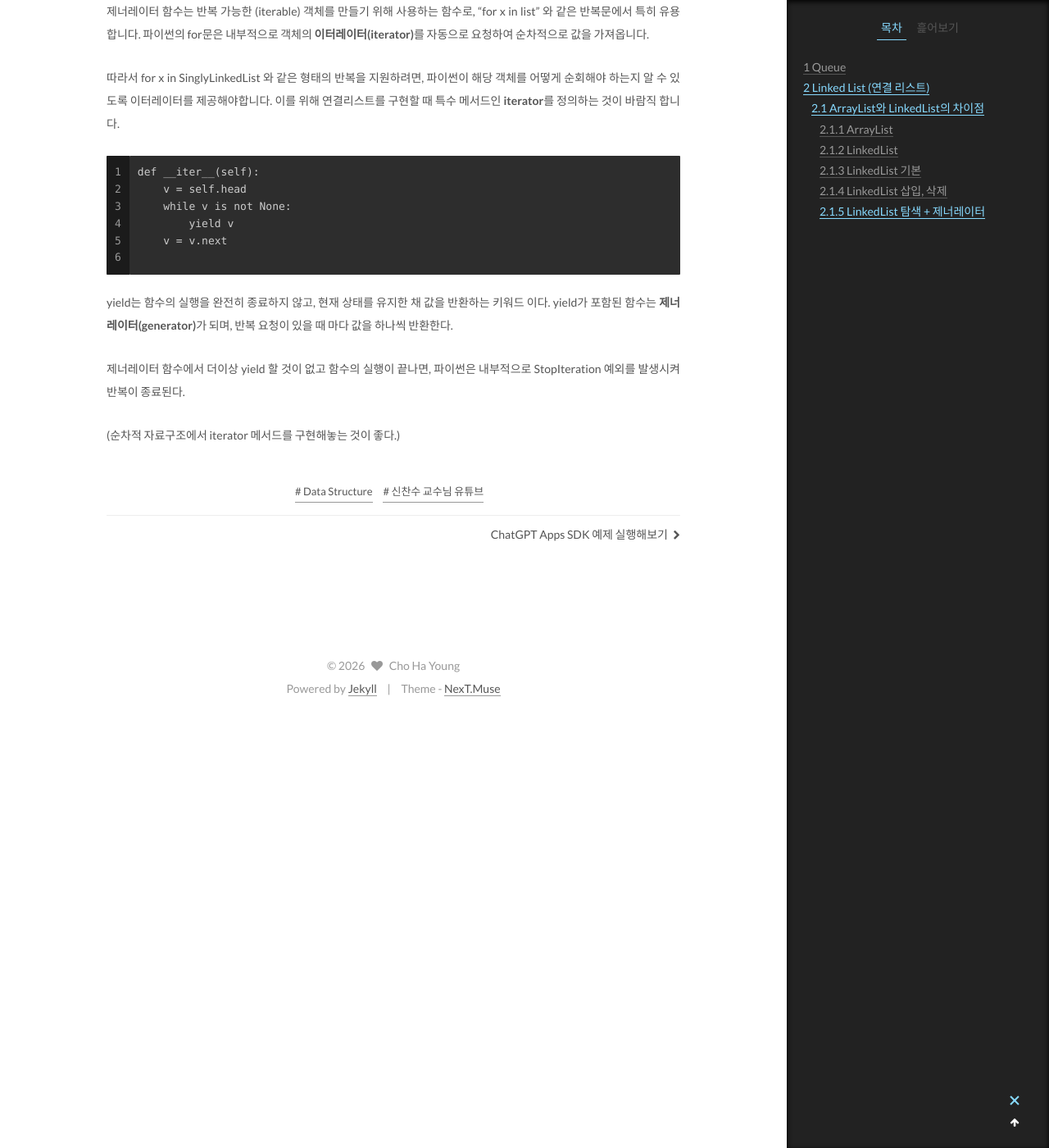
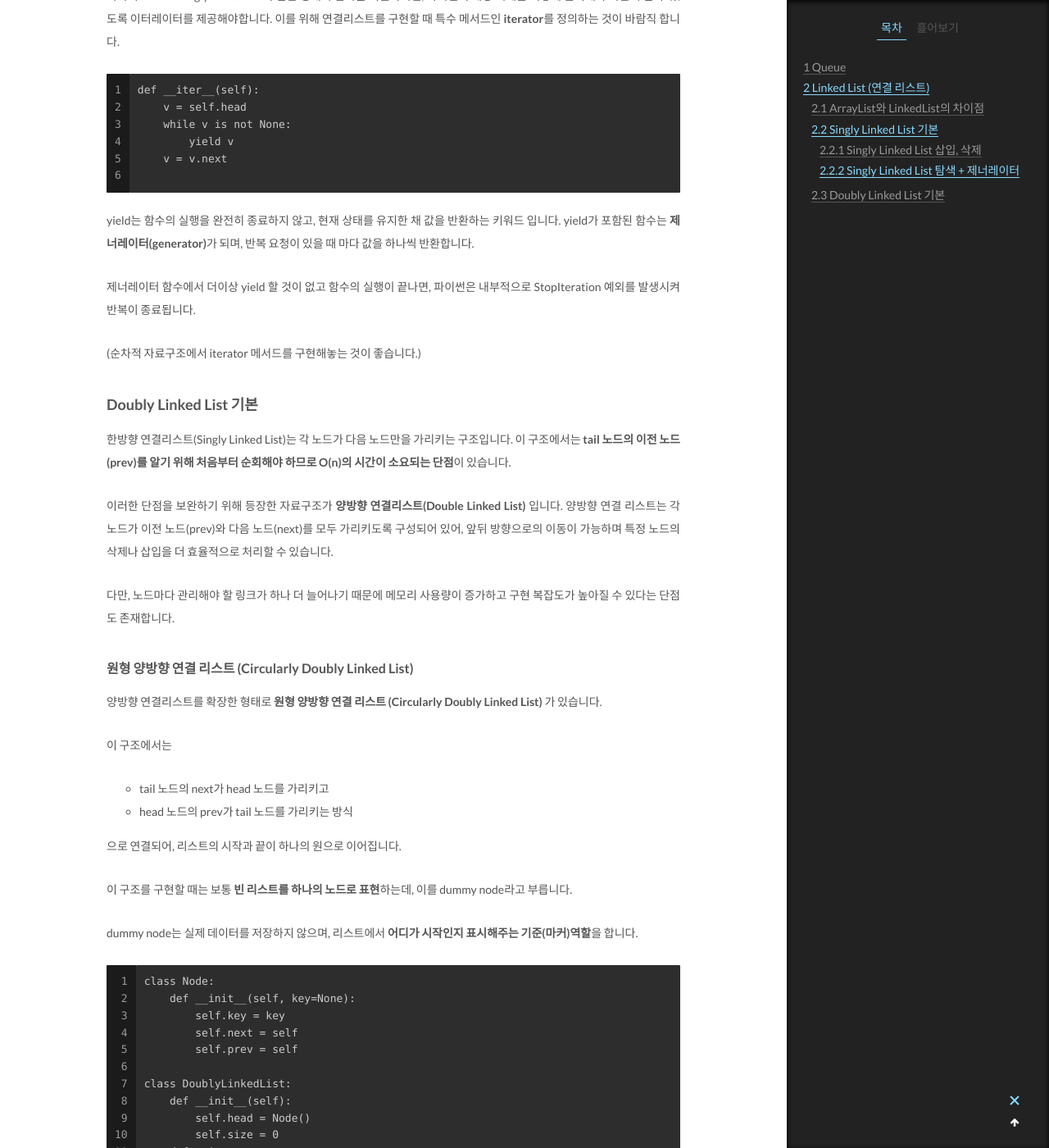
Before and after one commit to billihazero/billihazero.github.io, a Jekyll site: the page built from _posts/CS/2026-01-08-Data-Structure.md, in a window 1280 px wide and 1400 px high, scrolled down 5593 px. Shown: the whole window at 82% size. Built offline with Jekyll 4.4.1, drawn with Linux system fonts in a browser that asks for light colours; comment, search, counter and statistics services are not loaded; some of the changed text lies outside the part shown.

Commit message:
feat: [CS] DoublyLinkedList 추가

````diff
--- a/_posts/CS/2026-01-08-Data-Structure.md
+++ b/_posts/CS/2026-01-08-Data-Structure.md
@@ -87,19 +87,15 @@ print("마지막 생존자: " , result)
 
 > Linked List는 Node(key, link)라는 구조체가 연결되는 형식으로 데이터를 저장하는 자료구조 입니다.
 
-![alt text](/post_images/list_img.png)
+![linkedlist](/post_images/list_img.png)
 
 ### ArrayList와 LinkedList의 차이점
-
-#### ArrayList
 
 Array는 메모리 상에서 연속되 공간을 차지하기 때문에, 각 요소는 인덱스를 통해 직접 접근할 수 있습니다. <br>
 
 배열의 시작 주소를 알고 있다면 i 번째 인덱스의 요소를 읽거나 수정하는데 O(1)의 시간복잡도를 가집니다.<br>
 
 조회 성능이 매우 빠른 것이 장점이라면, 중간에 요소를 삽입하거나 삭제를 하기 위해선 뒤에 있는 요소들을 모두 이동(O(n))시켜야 하므로, 이 경우에는 성능이 저하될 수 있습니다.
-
-#### LinkedList
 
 LinkedList는 Node라는 단위로 구성되며, 각 Node는 데이터 값과 다음 노드를 가리키는 주소를 함께 저장합니다.<br>
 
@@ -117,7 +113,7 @@ LinkedList에는 한방향 연결리스트, 양방향 연결리스트가 있습
 
 Node 클래스를 구현해 봅니다.
 
-#### LinkedList 기본
+### Singly Linked List 기본
 
 ```
 class Node:
@@ -148,7 +144,7 @@ Class SinglyLinkedList:
         return self.size
 ```
 
-#### LinkedList 삽입, 삭제
+#### Singly Linked List 삽입, 삭제
 
 ```
     def pushFront(self, key):
@@ -207,7 +203,7 @@ Class SinglyLinkedList:
 
 ```
 
-#### LinkedList 탐색 + 제너레이터
+#### Singly Linked List 탐색 + 제너레이터
 
 한방향 연결리스트에서 노드를 탐색하는 방법과, 탐색 로직을 **제너레이터(generator)** 로 구현하는 메서드를 구현합니다.
 
@@ -236,8 +232,57 @@ def __iter__(self):
 
 ```
 
-yield는 함수의 실행을 완전히 종료하지 않고, 현재 상태를 유지한 채 값을 반환하는 키워드 이다. yield가 포함된 함수는 **제너레이터(generator)**가 되며, 반복 요청이 있을 때 마다 값을 하나씩 반환한다. <br>
+yield는 함수의 실행을 완전히 종료하지 않고, 현재 상태를 유지한 채 값을 반환하는 키워드 입니다. yield가 포함된 함수는 **제너레이터(generator)**가 되며, 반복 요청이 있을 때 마다 값을 하나씩 반환합니다. <br>
 
-제너레이터 함수에서 더이상 yield 할 것이 없고 함수의 실행이 끝나면, 파이썬은 내부적으로 StopIteration 예외를 발생시켜 반복이 종료된다.<br>
+제너레이터 함수에서 더이상 yield 할 것이 없고 함수의 실행이 끝나면, 파이썬은 내부적으로 StopIteration 예외를 발생시켜 반복이 종료됩니다.<br>
 
-(순차적 자료구조에서 iterator 메서드를 구현해놓는 것이 좋다.)
+(순차적 자료구조에서 iterator 메서드를 구현해놓는 것이 좋습니다.)
+
+### Doubly Linked List 기본
+
+한방향 연결리스트(Singly Linked List)는 각 노드가 다음 노드만을 가리키는 구조입니다. 이 구조에서는 **tail 노드의 이전 노드(prev)를 알기 위해 처음부터 순회해야 하므로 O(n)의 시간이 소요되는 단점**이 있습니다.
+
+이러한 단점을 보완하기 위해 등장한 자료구조가 **양방향 연결리스트(Double Linked List)** 입니다. 양방향 연결 리스트는 각 노드가 이전 노드(prev)와 다음 노드(next)를 모두 가리키도록 구성되어 있어, 앞뒤 방향으로의 이동이 가능하며 특정 노드의 삭제나 삽입을 더 효율적으로 처리할 수 있습니다.
+
+다만, 노드마다 관리해야 할 링크가 하나 더 늘어나기 때문에 메모리 사용량이 증가하고 구현 복잡도가 높아질 수 있다는 단점도 존재합니다.
+
+#### 원형 양방향 연결 리스트 (Circularly Doubly Linked List)
+
+양방향 연결리스트를 확장한 형태로 **원형 양방향 연결 리스트 (Circularly Doubly Linked List)** 가 있습니다.
+
+이 구조에서는
+
+- tail 노드의 next가 head 노드를 가리키고
+- head 노드의 prev가 tail 노드를 가리키는 방식
+
+으로 연결되어, 리스트의 시작과 끝이 하나의 원으로 이어집니다.
+
+이 구조를 구현할 때는 보통 **빈 리스트를 하나의 노드로 표현**하는데, 이를 dummy node라고 부릅니다.
+
+dummy node는 실제 데이터를 저장하지 않으며, 리스트에서 **어디가 시작인지 표시해주는 기준(마커)역할**을 합니다.
+
+```
+class Node:
+    def __init__(self, key=None):
+        self.key = key
+        self.next = self
+        self.prev = self
+
+class DoublyLinkedList:
+    def __init__(self):
+        self.head = Node()
+        self.size = 0
+    def __iter ...
+    def __str ...
+    def __len ...
+
+```
+
+#### 양방향 연결리스트에서의 삽입,삭제 = Splice 연산 적용
+
+```
+def __splice__(self, a, b, x):
+
+```
+
+![Circularly Doubly Linked List](/post_images/circlyList.png)
````
Also changed, not shown: post_images/circlyList.png (added).
